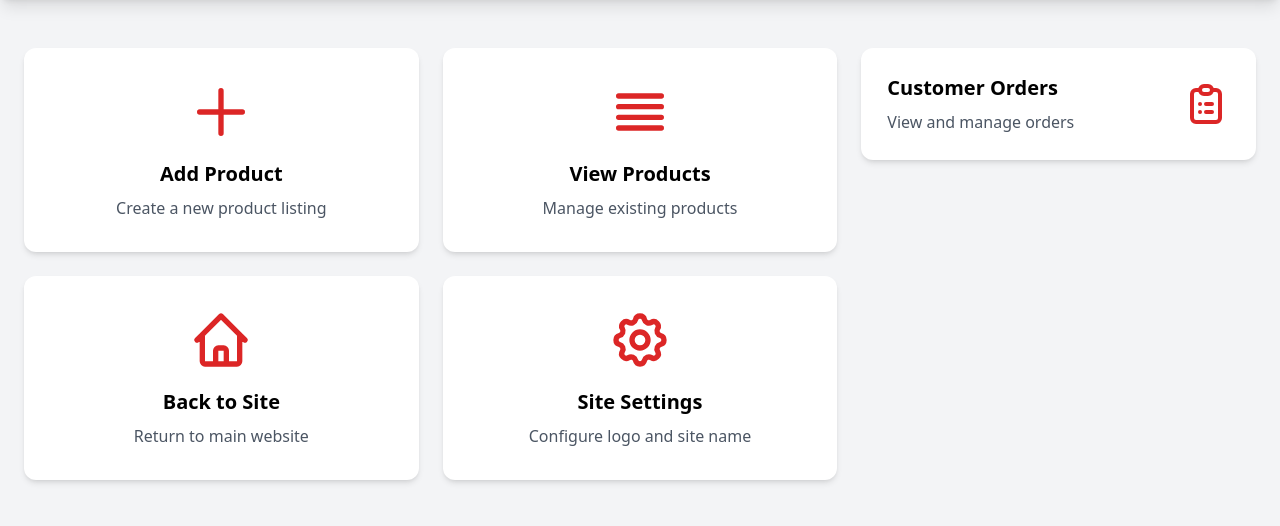
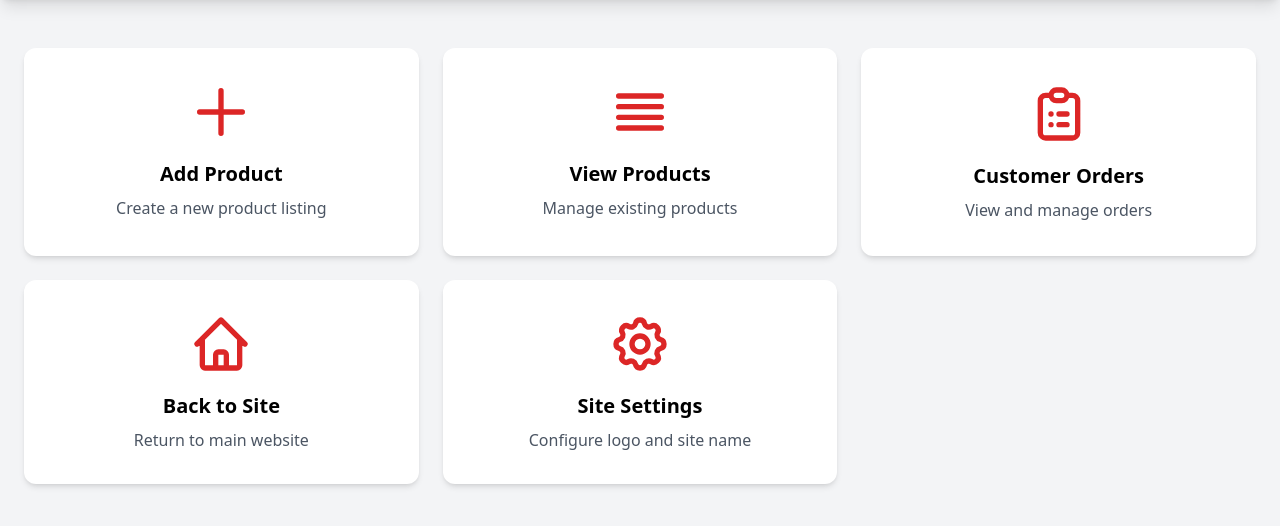
Before and after one commit to autoadeal/auto_adeal, a Flask app: page /admin in a window 1280 px wide. Shown: the part 88-614 px from the top of the page. Run offline with Flask 3, Linux system fonts and the light colour scheme; the visitor is signed in with stand-in values (Sample User, id 1); some libraries are stand-ins or nearby versions.

Commit message:
Added email order notificatoin

```diff
--- a/app.py
+++ b/app.py
@@ -4,6 +4,7 @@ from werkzeug.utils import secure_filename
 from datetime import datetime, timedelta, date
 from werkzeug.security import generate_password_hash, check_password_hash
 from functools import wraps
+from flask_mail import Mail, Message
 import secrets
 import random
 import os
@@ -43,6 +44,15 @@ app.config['SQLALCHEMY_DATABASE_URI'] = DATABASE_URL or 'mysql+pymysql://root:@l
 app.config['SQLALCHEMY_TRACK_MODIFICATIONS'] = False
 app.config['UPLOAD_FOLDER'] = UPLOAD_FOLDER
 app.config['MAX_CONTENT_LENGTH'] = 16 * 1024 * 1024  # 16MB max file size
+
+# Email configuration for Gmail
+app.config['MAIL_SERVER'] = 'smtp.gmail.com'
+app.config['MAIL_PORT'] = 587
+app.config['MAIL_USE_TLS'] = True
+app.config['MAIL_USERNAME'] = 'autoadeal@gmail.com'
+app.config['MAIL_PASSWORD'] = os.environ.get('EMAIL_PASSWORD', '')  # Set this in Railway
+app.config['MAIL_DEFAULT_SENDER'] = 'autoadeal@gmail.com'
+mail = Mail(app)
 
 db = SQLAlchemy(app)
 
@@ -161,6 +171,7 @@ class Order(db.Model):
     order_id = db.Column(db.Integer, primary_key=True)
     customer_name = db.Column(db.String(100), nullable=False)
     customer_phone = db.Column(db.String(20), nullable=False)
+    customer_address = db.Column(db.String(255), nullable=False)
     customer_country = db.Column(db.String(50), nullable=False)
     customer_city = db.Column(db.String(100), nullable=False)
     total_amount = db.Column(db.Float, nullable=False)
@@ -1024,6 +1035,109 @@ def api_admin_subcategory_specs(subcategory_id):
         })
     return jsonify(specs)
 
+def send_order_notification_email(order, cart_items):
+    """Send email notification when new order is placed"""
+    try:
+        # Build order items HTML
+        items_html = ""
+        for item in cart_items:
+            items_html += f"""
+            <tr>
+                <td style="padding: 10px; border-bottom: 1px solid #ddd;">{item['name']}</td>
+                <td style="padding: 10px; border-bottom: 1px solid #ddd; text-align: center;">{item['quantity']}</td>
+                <td style="padding: 10px; border-bottom: 1px solid #ddd; text-align: right;">{int(item['price'])} ALL</td>
+                <td style="padding: 10px; border-bottom: 1px solid #ddd; text-align: right;">{int(item['price'] * item['quantity'])} ALL</td>
+            </tr>
+            """
+
+        # Create email
+        msg = Message(
+            subject=f'🔔 New Order #{order.order_id} - Auto Adeal',
+            recipients=['autoadeal@gmail.com'],
+            html=f"""
+            <html>
+                <body style="font-family: Arial, sans-serif; line-height: 1.6; color: #333;">
+                    <div style="max-width: 600px; margin: 0 auto; padding: 20px; background-color: #f9f9f9;">
+                        <div style="background-color: #dc2626; color: white; padding: 20px; text-align: center; border-radius: 10px 10px 0 0;">
+                            <h1 style="margin: 0;">New Order Received!</h1>
+                            <p style="margin: 10px 0 0 0; font-size: 18px;">Order #{order.order_id}</p>
+                        </div>
+
+                        <div style="background-color: white; padding: 20px; border-radius: 0 0 10px 10px;">
+                            <h2 style="color: #dc2626; border-bottom: 2px solid #dc2626; padding-bottom: 10px;">Customer Information</h2>
+                            <table style="width: 100%; margin-bottom: 20px;">
+                                <tr>
+                                    <td style="padding: 8px 0;"><strong>Name:</strong></td>
+                                    <td style="padding: 8px 0;">{order.customer_name}</td>
+                                </tr>
+                                <tr>
+                                    <td style="padding: 8px 0;"><strong>Phone:</strong></td>
+                                    <td style="padding: 8px 0;">{order.customer_phone}</td>
+                                </tr>
+                                <tr>
+                                    <td style="padding: 8px 0;"><strong>Address:</strong></td>
+                                    <td style="padding: 8px 0;">{order.customer_address if hasattr(order, 'customer_address') else ''}</td>
+                                </tr>
+                                <tr>
+                                    <td style="padding: 8px 0;"><strong>City:</strong></td>
+                                    <td style="padding: 8px 0;">{order.customer_city}</td>
+                                </tr>
+                                <tr>
+                                    <td style="padding: 8px 0;"><strong>Country:</strong></td>
+                                    <td style="padding: 8px 0;">{order.customer_country}</td>
+                                </tr>
+                            </table>
+
+                            <h2 style="color: #dc2626; border-bottom: 2px solid #dc2626; padding-bottom: 10px;">Order Details</h2>
+                            <table style="width: 100%; border-collapse: collapse; margin-bottom: 20px;">
+                                <thead>
+                                    <tr style="background-color: #f3f4f6;">
+                                        <th style="padding: 10px; text-align: left; border-bottom: 2px solid #ddd;">Product</th>
+                                        <th style="padding: 10px; text-align: center; border-bottom: 2px solid #ddd;">Qty</th>
+                                        <th style="padding: 10px; text-align: right; border-bottom: 2px solid #ddd;">Price</th>
+                                        <th style="padding: 10px; text-align: right; border-bottom: 2px solid #ddd;">Total</th>
+                                    </tr>
+                                </thead>
+                                <tbody>
+                                    {items_html}
+                                </tbody>
+                            </table>
+
+                            <div style="text-align: right; font-size: 16px;">
+                                <p style="margin: 10px 0;"><strong>Shipping:</strong> {int(order.shipping_cost)} ALL</p>
+                                <p style="margin: 10px 0; font-size: 20px; color: #dc2626;"><strong>TOTAL:</strong> {int(order.total_amount)} ALL</p>
+                            </div>
+
+                            <div style="margin-top: 30px; padding: 15px; background-color: #fef3c7; border-left: 4px solid #f59e0b; border-radius: 4px;">
+                                <p style="margin: 0; font-size: 14px;">
+                                    <strong>⚡ Action Required:</strong> Contact the customer to confirm the order and arrange delivery.
+                                </p>
+                            </div>
+
+                            <div style="margin-top: 20px; text-align: center;">
+                                <a href="https://autoadeal.com/admin/orders" style="display: inline-block; background-color: #dc2626; color: white; padding: 12px 30px; text-decoration: none; border-radius: 5px; font-weight: bold;">
+                                    View in Admin Panel
+                                </a>
+                            </div>
+                        </div>
+
+                        <div style="text-align: center; margin-top: 20px; color: #666; font-size: 12px;">
+                            <p>Auto Adeal - Aksesore dhe Pjese per Makina</p>
+                            <p>Order placed on {order.created_at.strftime('%d/%m/%Y at %H:%M')}</p>
+                        </div>
+                    </div>
+                </body>
+            </html>
+            """
+        )
+
+        mail.send(msg)
+        print(f"✅ Order notification email sent for order #{order.order_id}")
+
+    except Exception as e:
+        print(f"❌ Failed to send email: {e}")
+        raise
+
 @app.route('/api/order', methods=['POST'])
 def create_order():
     """Save customer order"""
@@ -1043,16 +1157,24 @@ def create_order():
         order = Order(
             customer_name=data['customer_name'],
             customer_phone=data['customer_phone'],
+            customer_address=data.get('customer_address', ''),  # NEW
+            customer_city=data.get('customer_city', ''),
             customer_country=data.get('customer_country', ''),
-            customer_city=data.get('customer_city', ''),
             total_amount=total,
             shipping_cost=shipping_cost,
-            order_items=json.dumps(cart_items),  # Store as JSON string
+            order_items=json.dumps(cart_items),
             status='pending'
         )
 
         db.session.add(order)
         db.session.commit()
+
+        # Send email notification
+        try:
+            send_order_notification_email(order, cart_items)
+        except Exception as e:
+            print(f"⚠️ Email notification failed: {e}")
+            # Don't fail the order if email fails
 
         return jsonify({
             'success': True,
@@ -1083,8 +1205,9 @@ def get_orders():
                 'order_id': order.order_id,
                 'customer_name': order.customer_name,
                 'customer_phone': order.customer_phone,
+                'customer_address': order.customer_address,
+                'customer_city': order.customer_city,
                 'customer_country': order.customer_country,
-                'customer_city': order.customer_city,
                 'total_amount': order.total_amount,
                 'shipping_cost': order.shipping_cost,
                 'status': order.status,
--- a/templates/admin.html
+++ b/templates/admin.html
@@ -43,15 +43,13 @@
 
                 <!-- Orders Card -->
                 <a href="/admin/orders" class="block">
-                    <div class="bg-white rounded-xl shadow-md p-6 hover:shadow-lg transition-shadow cursor-pointer border-2 border-transparent hover:border-red-600">
-                        <div class="flex items-center justify-between">
-                            <div>
-                                <h3 class="text-xl font-bold text-black mb-2">Customer Orders</h3>
-                                <p class="text-gray-600">View and manage orders</p>
-                            </div>
-                            <svg xmlns="http://www.w3.org/2000/svg" class="w-12 h-12 text-red-600" fill="none" viewBox="0 0 24 24" stroke="currentColor" stroke-width="2">
+                    <div class="bg-white rounded-xl shadow-md p-8 hover:shadow-lg transition-shadow cursor-pointer border-2 border-transparent hover:border-red-600">
+                        <div class="flex flex-col items-center text-center">
+                            <svg xmlns="http://www.w3.org/2000/svg" class="w-16 h-16 text-red-600 mb-4" fill="none" viewBox="0 0 24 24" stroke="currentColor" stroke-width="2">
                                 <path stroke-linecap="round" stroke-linejoin="round" d="M9 5H7a2 2 0 00-2 2v12a2 2 0 002 2h10a2 2 0 002-2V7a2 2 0 00-2-2h-2M9 5a2 2 0 002 2h2a2 2 0 002-2M9 5a2 2 0 012-2h2a2 2 0 012 2m-3 7h3m-3 4h3m-6-4h.01M9 16h.01"/>
                             </svg>
+                            <h3 class="text-xl font-bold text-black mb-2">Customer Orders</h3>
+                            <p class="text-gray-600">View and manage orders</p>
                         </div>
                     </div>
                 </a>
```
Also changed, not shown: templates/index.html (+14 -2 lines).
